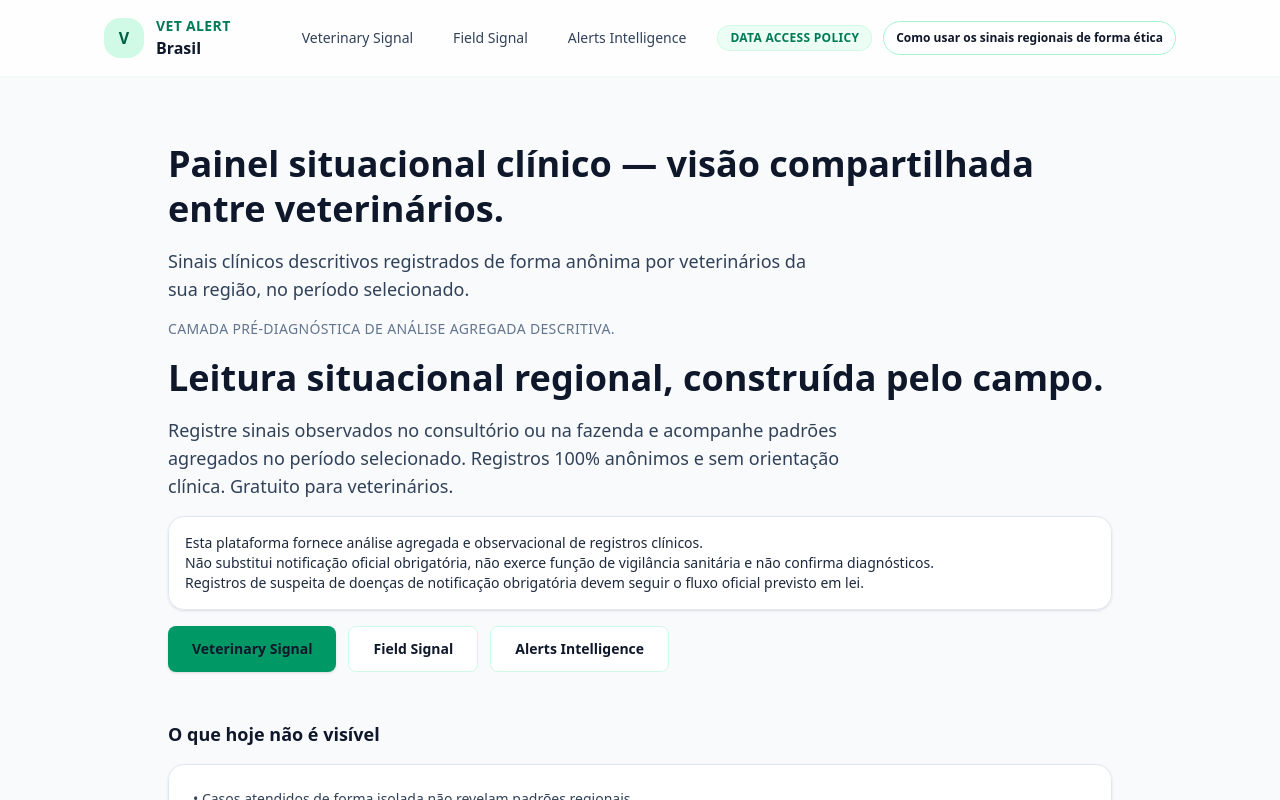
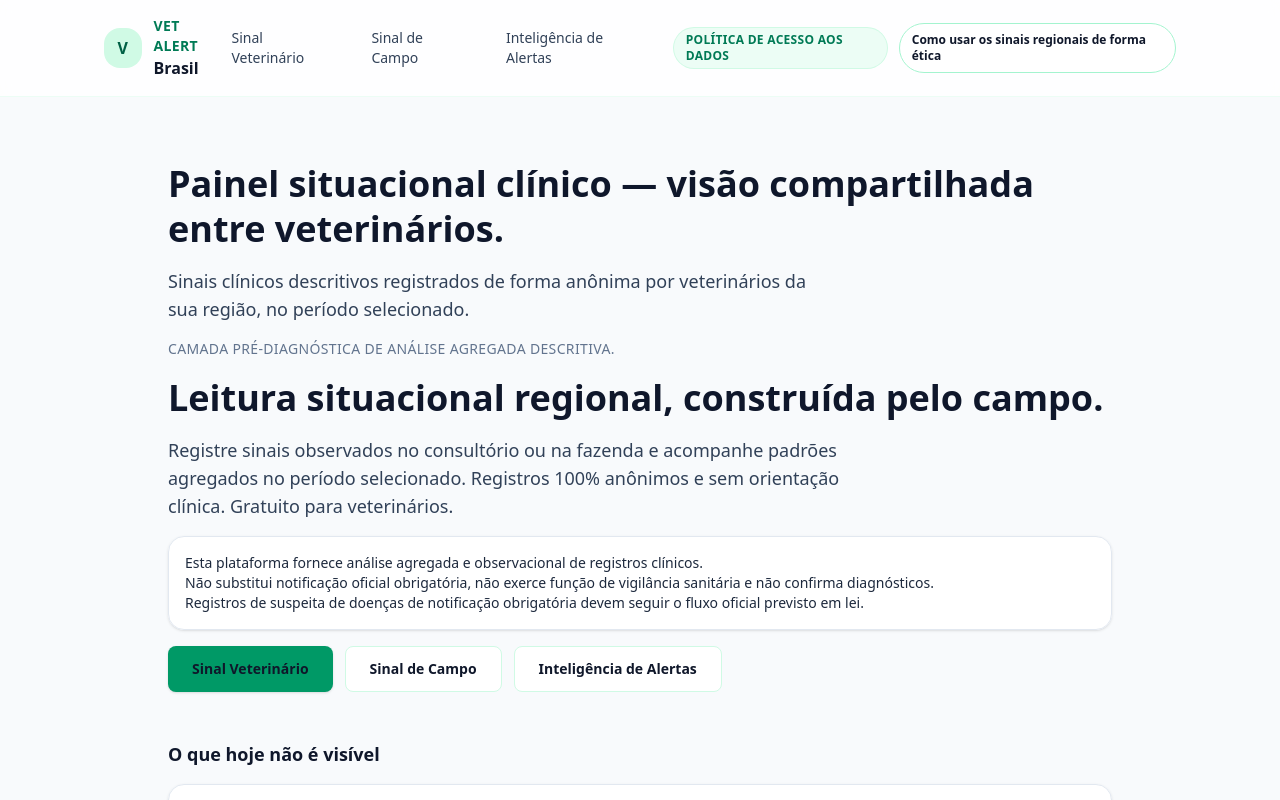
Before and after one commit to gabrielldjr-creator/vet-alert-brasil, a Next.js app: page / in a window 1280 px wide. Shown: the top 800 px of the page. Built offline with nearby package versions, Linux system fonts and the light colour scheme.

Commit message:
Apply PT-BR localization and structured alert expansion UI

```diff
--- a/app/agro-signals/new/AgroSignalFormClient.tsx
+++ b/app/agro-signals/new/AgroSignalFormClient.tsx
@@ -93,7 +93,7 @@ export default function AgroSignalFormClient() {
         species,
         alertType: symptom,
         severity: "Não classificado",
-        alertGroup: "Field Signal",
+        alertGroup: "Sinal de Campo",
         cases: null,
         herdCount: "Não informado",
         context: {
@@ -129,7 +129,7 @@ export default function AgroSignalFormClient() {
     <div className="mx-auto max-w-3xl px-4 py-10 sm:px-6 lg:px-8">
       <Card className="space-y-6 p-6">
         <div>
-          <h1 className="text-2xl font-semibold text-slate-900">Novo Field Signal</h1>
+          <h1 className="text-2xl font-semibold text-slate-900">Novo Sinal de Campo</h1>
           <p className="mt-1 text-sm text-slate-600">Registro comercial de sinal observado no ponto de venda.</p>
         </div>
 
@@ -195,8 +195,8 @@ export default function AgroSignalFormClient() {
           {error ? <p className="text-sm text-red-700">{error}</p> : null}
 
           <div className="flex flex-wrap gap-3">
-            <Button type="submit" disabled={isSubmitting}>{isSubmitting ? "Salvando..." : "Registrar Field Signal"}</Button>
-            <Button type="button" variant="secondary" href="/global-alerts-dashboard">Voltar ao Alerts Intelligence</Button>
+            <Button type="submit" disabled={isSubmitting}>{isSubmitting ? "Salvando..." : "Registrar Sinal de Campo"}</Button>
+            <Button type="button" variant="secondary" href="/global-alerts-dashboard">Voltar à Inteligência de Alertas</Button>
           </div>
         </form>
       </Card>
--- a/app/agro-signals/new/page.tsx
+++ b/app/agro-signals/new/page.tsx
@@ -1,7 +1,7 @@
 import AgroSignalFormClient from "./AgroSignalFormClient";
 
 export const metadata = {
-  title: "Novo Field Signal | Vet Alert Brasil",
+  title: "Novo Sinal de Campo | Vet Alert Brasil",
   description: "Registro comercial de sinais de campo no ponto de venda.",
 };
 
--- a/app/global-alerts-dashboard/page.tsx
+++ b/app/global-alerts-dashboard/page.tsx
@@ -2,13 +2,13 @@ import { Suspense } from "react";
 import { GlobalAlertsDashboard } from "../../components/vet-panel/GlobalAlertsDashboard";
 
 export const metadata = {
-  title: "Global Alerts Dashboard | Vet Alert Brasil",
+  title: "Painel Global de Alertas | Vet Alert Brasil",
   description: "Dados sanitários estruturados por região, espécie e classificação.",
 };
 
 export default function GlobalAlertsDashboardPage() {
   return (
-    <Suspense fallback={<div className="px-4 py-10 text-sm text-slate-600">Carregando dashboard...</div>}>
+    <Suspense fallback={<div className="px-4 py-10 text-sm text-slate-600">Carregando painel...</div>}>
       <GlobalAlertsDashboard />
     </Suspense>
   );
--- a/app/page.tsx
+++ b/app/page.tsx
@@ -40,13 +40,13 @@ export default function Home() {
         </Card>
         <div className="flex flex-col gap-3 sm:flex-row">
           <Button href="/alerta/novo" className="w-full sm:w-auto px-6 py-3 text-base">
-            Veterinary Signal
+            Sinal Veterinário
           </Button>
           <Button href="/agro-signals/new" variant="secondary" className="w-full sm:w-auto px-6 py-3 text-base">
-            Field Signal
+            Sinal de Campo
           </Button>
           <Button href="/global-alerts-dashboard" variant="secondary" className="w-full sm:w-auto px-6 py-3 text-base">
-            Alerts Intelligence
+            Inteligência de Alertas
           </Button>
         </div>
       </section>
@@ -135,11 +135,11 @@ export default function Home() {
           </p>
           <div>
             <Button
-              href="/acesso"
+              href="/global-alerts-dashboard"
               variant="secondary"
               className="border-slate-300 text-slate-900 hover:border-slate-400 hover:bg-slate-50"
             >
-              Acessar o sistema
+              Acessar inteligência de alertas
             </Button>
           </div>
         </Card>
--- a/app/uso-etico/page.tsx
+++ b/app/uso-etico/page.tsx
@@ -153,7 +153,7 @@ export default function UsoEticoPage() {
             href="/global-alerts-dashboard"
             className="inline-flex items-center justify-center rounded-full border border-slate-200 bg-white px-4 py-2 text-sm font-semibold text-slate-700 transition hover:border-slate-300 hover:bg-slate-50"
           >
-            Ver Alerts Intelligence de sinais regionais
+            Ver Inteligência de Alertas de sinais regionais
           </Link>
         </div>
       </Card>
--- a/components/Footer.tsx
+++ b/components/Footer.tsx
@@ -12,7 +12,7 @@ export function Footer() {
         </div>
         <div className="flex flex-wrap gap-4 text-sm font-medium text-slate-700">
           <Link className="hover:text-emerald-700" href="/">Acessar</Link>
-          <Link className="hover:text-emerald-700" href="/global-alerts-dashboard">Alerts Intelligence</Link>
+          <Link className="hover:text-emerald-700" href="/global-alerts-dashboard">Inteligência de Alertas</Link>
           <Link className="hover:text-emerald-700" href="/privacidade">
             POLÍTICA DE PRIVACIDADE – VET ALERT BRASIL
           </Link>
--- a/components/Header.tsx
+++ b/components/Header.tsx
@@ -2,9 +2,9 @@ import Link from "next/link";
 
 
 const links = [
-  { href: "/alerta/novo", label: "Veterinary Signal" },
-  { href: "/agro-signals/new", label: "Field Signal" },
-  { href: "/global-alerts-dashboard", label: "Alerts Intelligence" },
+  { href: "/alerta/novo", label: "Sinal Veterinário" },
+  { href: "/agro-signals/new", label: "Sinal de Campo" },
+  { href: "/global-alerts-dashboard", label: "Inteligência de Alertas" },
 ];
 
 export function Header() {
@@ -32,7 +32,7 @@ export function Header() {
               </Link>
             ))}
             <span className="rounded-full bg-emerald-50 px-3 py-1 text-xs font-semibold uppercase tracking-wide text-emerald-700 ring-1 ring-emerald-100">
-              Data access policy
+              Política de acesso aos dados
             </span>
           </nav>
           <Link
--- a/components/vet-panel/GlobalAlertsDashboard.tsx
+++ b/components/vet-panel/GlobalAlertsDashboard.tsx
@@ -49,26 +49,58 @@ const toNumber = (value: unknown) => {
   return null;
 };
 
-const serializeAlert = (alert: AlertRecord) => {
-  const replacer = (_key: string, value: unknown) => {
-    if (
-      value &&
-      typeof value === "object" &&
-      "toDate" in (value as Record<string, unknown>) &&
-      typeof (value as { toDate?: unknown }).toDate === "function"
-    ) {
-      const date = (value as { toDate: () => Date }).toDate();
-      return Number.isNaN(date.getTime()) ? null : date.toISOString();
-    }
-    return value;
-  };
 
-  try {
-    return JSON.stringify(alert, replacer, 2);
-  } catch {
-    return "{}";
-  }
+type AlertRecordExtended = AlertRecord & { confidenceScore?: number | string; source?: string; signalType?: string };
+
+const getSourceLabel = (source?: string) => {
+  if (source === "agro_retail") return "Sinal de Campo";
+  return "Sinal Veterinário";
 };
+
+function AlertExpandedView({ alert }: { alert: AlertRecord }) {
+  const record = alert as AlertRecordExtended;
+  const rows: Array<{ label: string; value: string | number }> = [
+    { label: "Fonte do sinal", value: getSourceLabel(record.source) },
+    { label: "Região", value: alert.regionGroup ?? alert.context?.country ?? "Global" },
+    { label: "Estado", value: alert.state ?? "Não informado" },
+    { label: "Município", value: alert.city ?? alert.cityName ?? alert.municipality ?? "Não informado" },
+    { label: "Espécie", value: alert.species ?? "Não informado" },
+    { label: "Tipo de alerta", value: alert.alertType ?? "Não informado" },
+    { label: "Grupo de alerta", value: alert.alertGroup ?? "Não informado" },
+    { label: "Nível de risco", value: alert.severity ?? "Não informado" },
+    { label: "Casos", value: alert.cases ?? "Não informado" },
+    { label: "Rebanho", value: alert.herdCount ?? alert.context?.herdCountLabel ?? "Não informado" },
+    { label: "Confiança", value: record.confidenceScore ?? "Não informado" },
+    { label: "Origem do registro", value: record.source ?? "Não informado" },
+    { label: "Prescrição veterinária", value: String((alert.context as { retailSignal?: { veterinaryPrescription?: string } } | undefined)?.retailSignal?.veterinaryPrescription ?? "Não informado") },
+    { label: "Produto vendido", value: String((alert.context as { retailSignal?: { productSold?: string } } | undefined)?.retailSignal?.productSold ?? "Não informado") },
+    { label: "Categoria do produto", value: String((alert.context as { retailSignal?: { productCategory?: string } } | undefined)?.retailSignal?.productCategory ?? "Não informado") },
+    { label: "Duração", value: String((alert.context as { retailSignal?: { durationType?: string; durationDays?: number | null } } | undefined)?.retailSignal?.durationType === "ongoing" ? `${(alert.context as { retailSignal?: { durationDays?: number | null } } | undefined)?.retailSignal?.durationDays ?? "-"} dia(s)` : (alert.context as { retailSignal?: { durationType?: string } } | undefined)?.retailSignal?.durationType === "recent" ? "Recente" : "Não informado") },
+  ];
+
+  const tags = alert.context?.alertDetails ?? [];
+
+  return (
+    <div className="space-y-3">
+      <dl className="grid gap-2 sm:grid-cols-2">
+        {rows.map((row) => (
+          <div key={row.label} className="rounded border border-slate-200 bg-white px-3 py-2">
+            <dt className="text-[11px] font-semibold uppercase tracking-wide text-slate-500">{row.label}</dt>
+            <dd className="text-sm text-slate-800">{row.value}</dd>
+          </div>
+        ))}
+      </dl>
+      <div className="rounded border border-slate-200 bg-white px-3 py-2">
+        <p className="text-[11px] font-semibold uppercase tracking-wide text-slate-500">Classificações / tags</p>
+        <p className="text-sm text-slate-800">{tags.length ? tags.join(" • ") : "Não informado"}</p>
+      </div>
+      <div className="rounded border border-slate-200 bg-white px-3 py-2">
+        <p className="text-[11px] font-semibold uppercase tracking-wide text-slate-500">Observações</p>
+        <p className="text-sm text-slate-800">{alert.context?.notes?.trim() ? alert.context.notes : "Não informado"}</p>
+      </div>
+    </div>
+  );
+}
 
 function DistributionBar({ value, max }: { value: number; max: number }) {
   const width = max > 0 ? (value / max) * 100 : 0;
@@ -274,7 +306,7 @@ export function GlobalAlertsDashboard() {
   return (
     <div className="mx-auto flex max-w-7xl flex-col gap-6 px-4 py-8 sm:px-6 lg:px-10">
       <header className="space-y-2">
-        <h1 className="text-3xl font-semibold text-slate-900">Global Alerts Dashboard</h1>
+        <h1 className="text-3xl font-semibold text-slate-900">Painel Global de Alertas</h1>
         <p className="text-base text-slate-600">Dados sanitários estruturados por região, espécie e classificação</p>
       </header>
 
@@ -351,8 +383,8 @@ export function GlobalAlertsDashboard() {
             <span>Fonte do sinal</span>
             <select className="w-full rounded-lg border border-slate-200 bg-white px-3 py-2" value={filters.sourceType} onChange={(e) => setFilters((p) => ({ ...p, sourceType: e.target.value as "all" | "veterinary" | "field_retail" }))}>
               <option value="all">Todas</option>
-              <option value="veterinary">Veterinary Signal</option>
-              <option value="field_retail">Field Signal</option>
+              <option value="veterinary">Sinal Veterinário</option>
+              <option value="field_retail">Sinal de Campo</option>
             </select>
           </label>
 
@@ -446,7 +478,7 @@ export function GlobalAlertsDashboard() {
                     </th>
                   ))}
                   <th className="px-3 py-2 font-semibold">Classificações / Tags</th>
-                  <th className="px-3 py-2 font-semibold">Registro completo</th>
+                  <th className="px-3 py-2 font-semibold">Detalhamento</th>
                 </tr>
               </thead>
               <tbody>
@@ -478,8 +510,8 @@ export function GlobalAlertsDashboard() {
                       <td className="px-3 py-2">{tags.length ? tags.join(" • ") : "-"}</td>
                       <td className="px-3 py-2">
                         <details onClick={(e) => e.stopPropagation()}>
-                          <summary className="cursor-pointer text-xs text-emerald-700">Ver todos os campos</summary>
-                          <pre className="mt-2 max-h-56 overflow-auto rounded bg-slate-50 p-2 text-[11px] text-slate-700">{serializeAlert(alert)}</pre>
+                          <summary className="cursor-pointer text-xs text-emerald-700">Ver detalhes</summary>
+                          <div className="mt-2"><AlertExpandedView alert={alert} /></div>
                         </details>
                       </td>
                     </tr>
@@ -517,8 +549,8 @@ export function GlobalAlertsDashboard() {
                     Abrir drill-down completo
                   </button>
                   <details onClick={(e) => e.stopPropagation()}>
-                    <summary className="cursor-pointer text-xs text-emerald-700">Ver todos os campos</summary>
-                    <pre className="mt-2 max-h-56 overflow-auto rounded bg-slate-50 p-2 text-[11px] text-slate-700">{serializeAlert(alert)}</pre>
+                    <summary className="cursor-pointer text-xs text-emerald-700">Ver detalhes</summary>
+                    <div className="mt-2"><AlertExpandedView alert={alert} /></div>
                   </details>
                 </Card>
               );
@@ -542,11 +574,11 @@ export function GlobalAlertsDashboard() {
         <div className="fixed inset-0 z-40 flex items-center justify-center bg-slate-900/45 p-4" onClick={() => setSelectedAlert(null)}>
           <div onClick={(e) => e.stopPropagation()}><Card className="max-h-[85vh] w-full max-w-4xl overflow-hidden p-0">
             <div className="flex items-center justify-between border-b border-slate-200 px-4 py-3">
-              <p className="text-sm font-semibold text-slate-900">Drill-down do registro</p>
+              <p className="text-sm font-semibold text-slate-900">Detalhamento do registro</p>
               <button type="button" className="rounded border border-slate-200 px-2 py-1 text-xs" onClick={() => setSelectedAlert(null)}>Fechar</button>
             </div>
             <div className="max-h-[75vh] overflow-auto p-4">
-              <pre className="rounded bg-slate-50 p-3 text-xs text-slate-700">{serializeAlert(selectedAlert)}</pre>
+              <AlertExpandedView alert={selectedAlert} />
             </div>
           </Card></div>
         </div>
```
